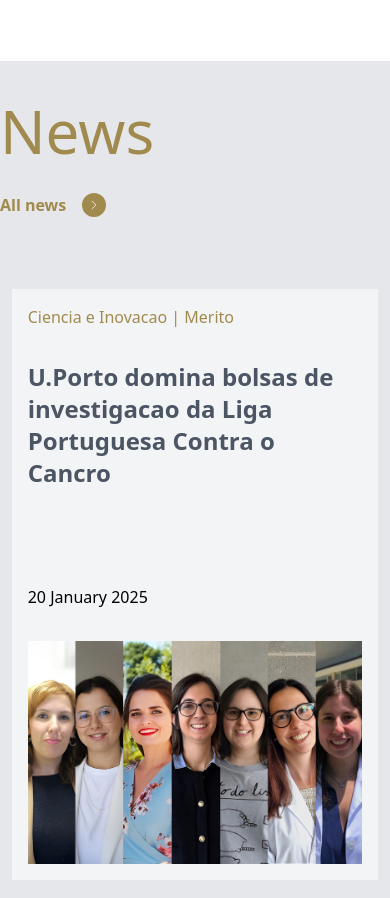
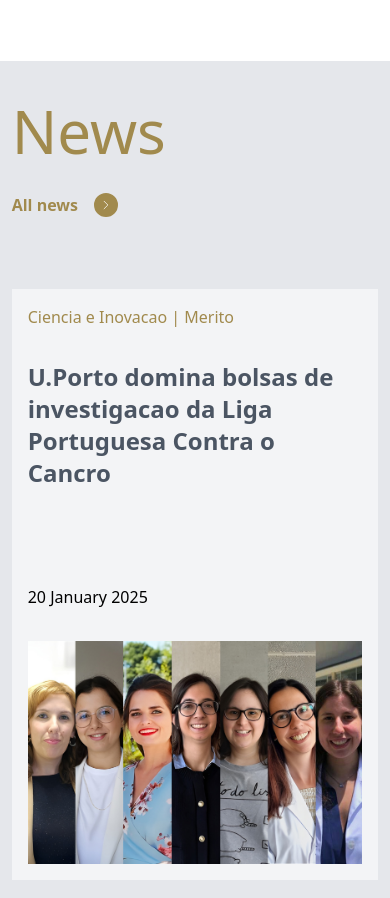
Before and after one commit to noel-odero/University-of-Porto-Clone, a plain HTML site: page index.html in a window 390 px wide. Shown: the part 1931-2829 px from the top of the page. Drawn offline with nearby package versions, Linux system fonts and the light colour scheme.

Commit message:
fix: responsiveness

```diff
--- a/index.html
+++ b/index.html
@@ -176,7 +176,7 @@
         </div>
         <div class="w-full bg-gray-200">
           <div class="center container flex justify-between gap-8 flex-col " >
-            <div class="flex flex-col sm:flex-row gap-8 w-full justify-between bg-red items-baseline sm:mt-24 mt-10 mb-10">
+            <div class="flex flex-col sm:flex-row gap-8 w-[94%] justify-between bg-red items-baseline sm:mt-24 mt-10 mb-10">
               <p class ='text-6xl text-[#A18A4D] font-light'>News</p>
               <div class="flex gap-4">
                 <p class="text-[#A18A4D] font-bold">All news</p>
```
